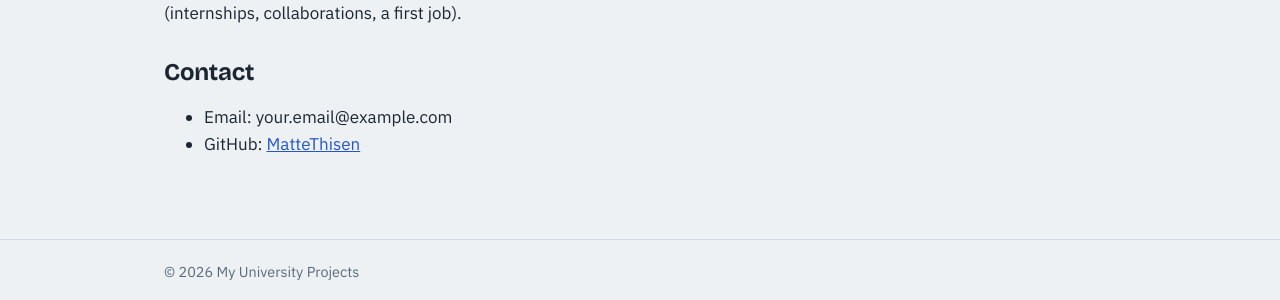
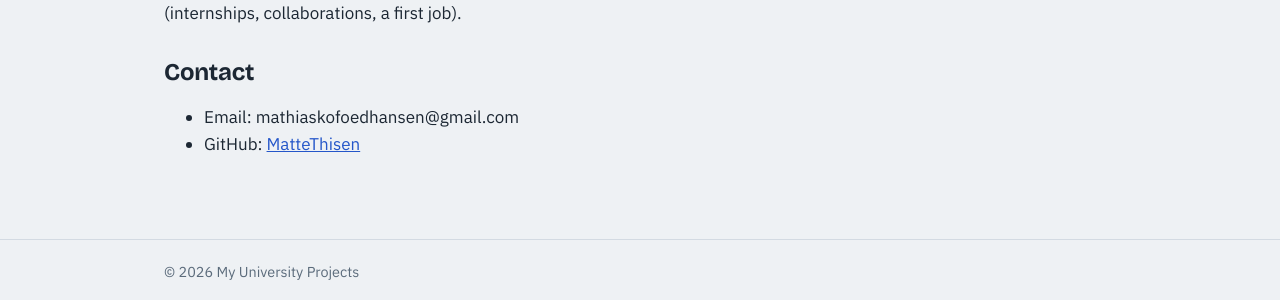
Before and after one commit to MatteThisen/MatteThisen.github.io, a Jekyll site: the page built from about.md, in a window 1280 px wide. Shown: the part 214-514 px from the top of the page. Built offline with Jekyll 4.4.1, drawn with Linux system fonts in a browser that asks for light colours.

Commit message:
Update email address in about.md

```diff
--- a/about.md
+++ b/about.md
@@ -11,7 +11,7 @@ Write a few sentences about yourself here: what you study, what kind of games yo
 
 ## Contact
 
-- Email: your.email@example.com
+- Email: mathiaskofoedhansen@gmail.com
 - GitHub: [MatteThisen](https://github.com/MatteThisen)
 
 </div>
```
